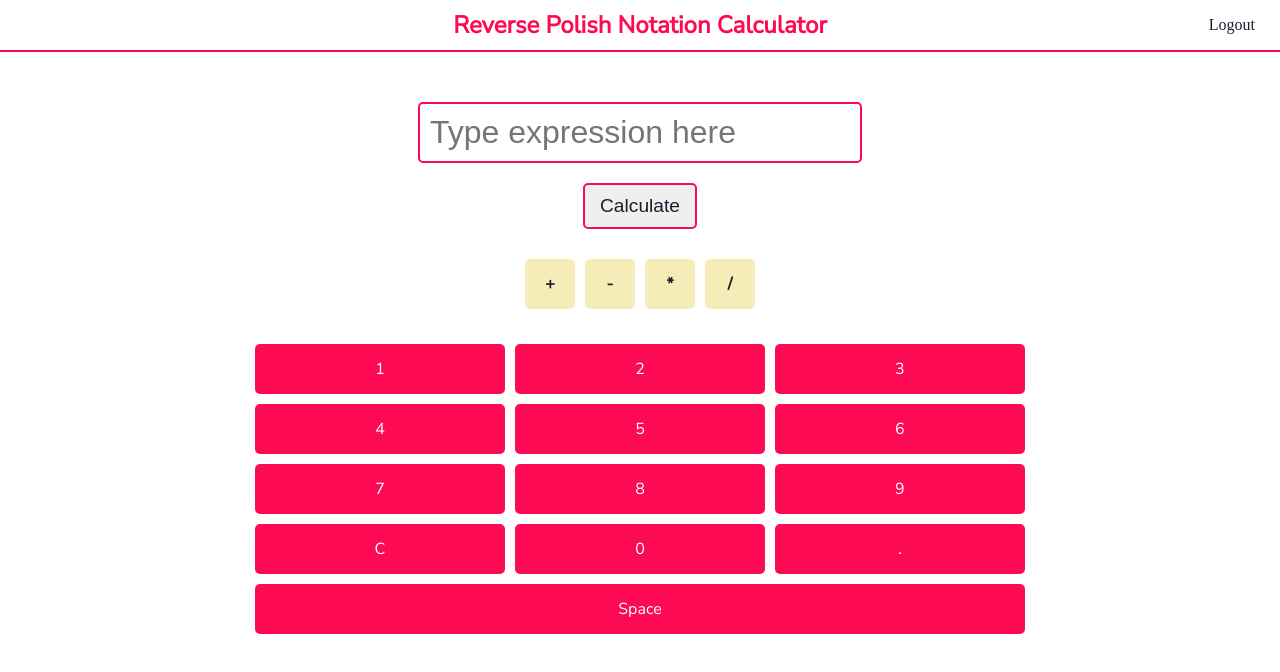
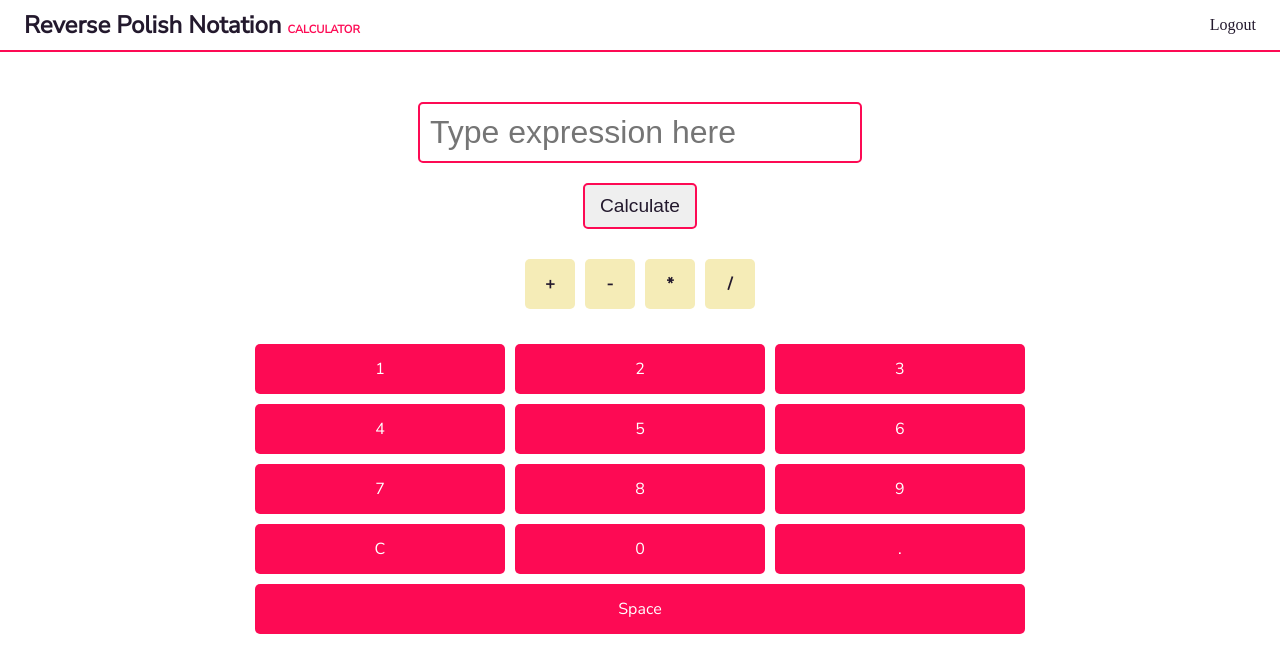
Before and after one commit to jjurinovic/rpn-calculator, an Angular app: page /calculator in a window 1280 px wide. Shown: the top 672 px of the page. Built offline with nearby package versions, Linux system fonts and the light colour scheme; sample sign-in values are in the browser's storage.

Commit message:
styles for header

```diff
--- a/src/app/core/layout/header/header.component.scss
+++ b/src/app/core/layout/header/header.component.scss
@@ -5,17 +5,23 @@
   border-bottom: 2px solid $red;
   display: flex;
   align-items: center;
-  justify-content: center;
+  justify-content: space-between;
+  padding: 0 24px;
 
   .header__title {
     font-family: nunitoSans;
     font-size: 1.5rem;
     font-weight: bold;
-    color: $red;
+    color: $black;
+
+    span {
+      font-size: .7rem;
+      text-transform: uppercase;
+      color: $red;
+    }
   }
 
   .header__logout {
-    position: absolute;
     right: 25px;
     cursor: pointer;
     color: $black;
```
